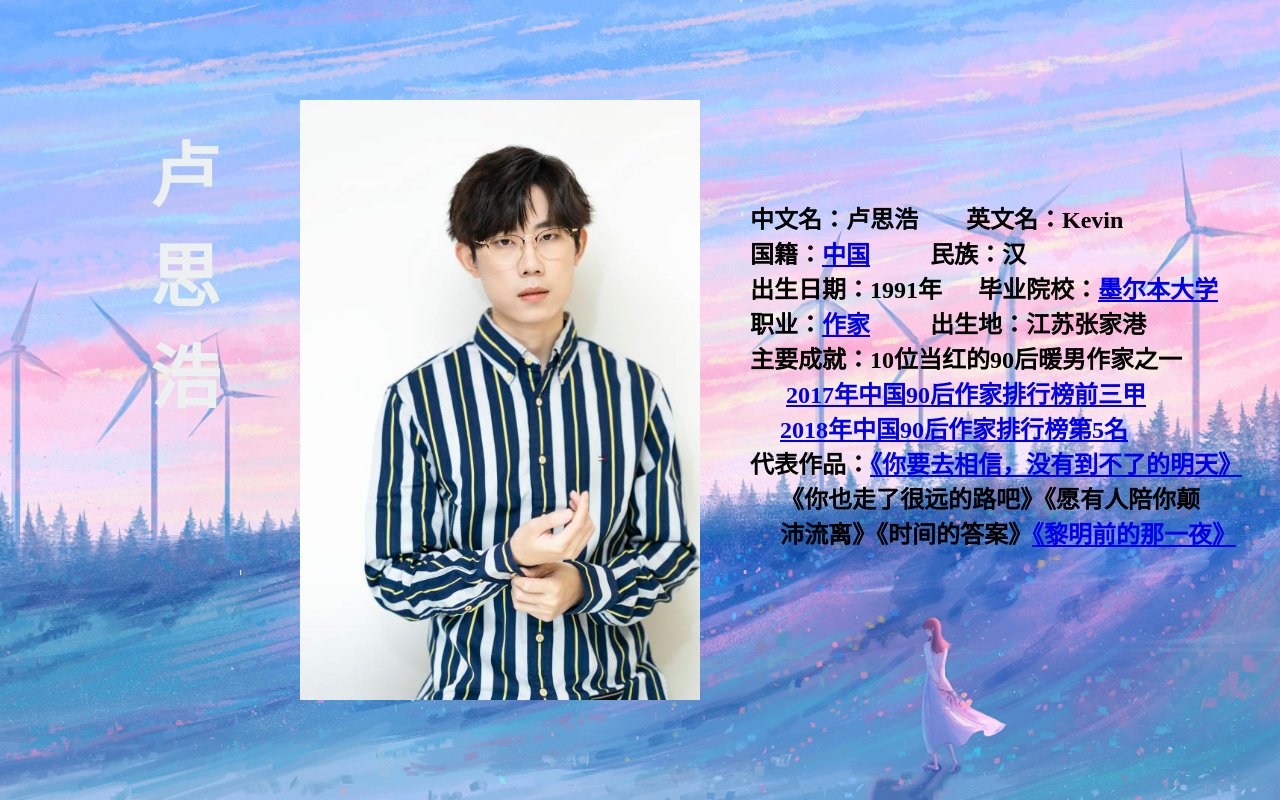
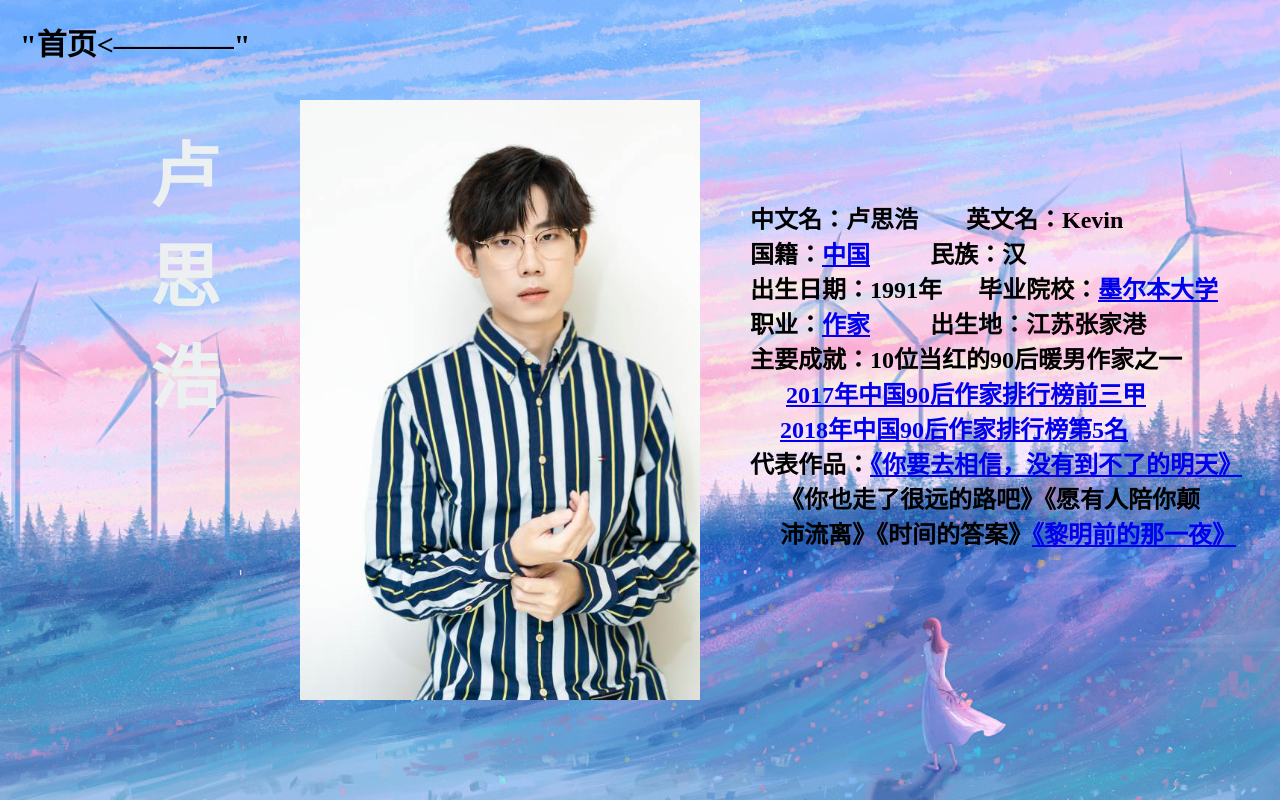
Before and after one commit to NGC2237qiu/NGC2237qiu.github.io, a plain HTML site: page index.html/lusihao.html in a window 1280 px wide. Drawn offline with Linux system fonts and the light colour scheme.

Commit message:
Update lusihao.html

```diff
--- a/index.html/lusihao.html
+++ b/index.html/lusihao.html
@@ -20,6 +20,7 @@
         </style>
         </head>
         <body>
+            <a href="index.html"><b><div style="left: 20px;position: absolute;top: 20px;color: black;font-size: 30px;">"首页<————"</div></b></a>
             <a href="https://baike.baidu.com/item/%E5%8D%A2%E6%80%9D%E6%B5%A9/10335587"><b><div style="left: 150px;position: absolute;top:120px;color: rgb(236, 240, 240);font-size: 70px;">卢<br>思<br>浩</div></b></a>
             <img src="image\lusihao.jpg" style="width: 400px;height: 600px;left: 300px; top: 100px;position: absolute;" />
             <p><b><div style="left: 750px; position: absolute; top: 200px;"><font size="5" face="宋体">
```
